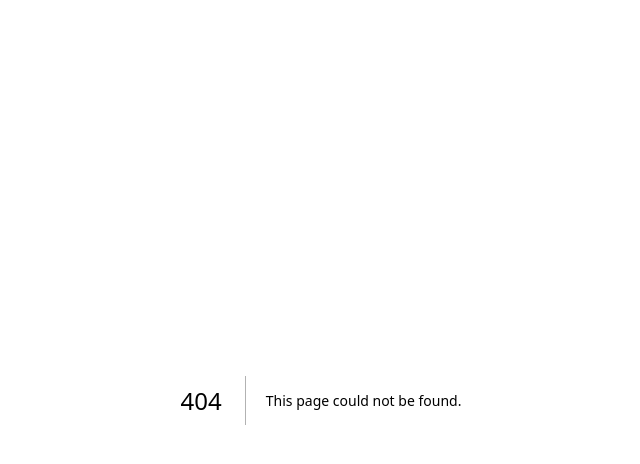
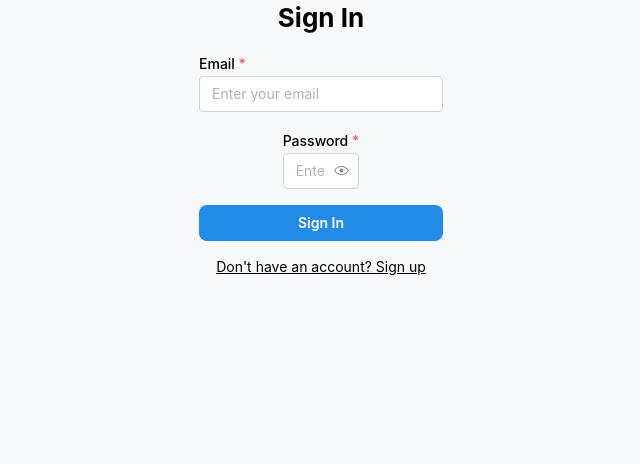
Before and after one commit to princengoc/unspoken, a Next.js app: page /auth in a window 1280 px wide. Before the commit this address had no page. Shown: the top 464 px of the page, without its empty margins (319-959 px from the left). Built offline with nearby package versions, Linux system fonts and the light colour scheme; no server answers.

Commit message:
fixed jsx, simplified login to make sure supabase works

```diff
--- /dev/null
+++ b/src/app/auth/page.tsx
@@ -0,0 +1,77 @@
+"use client";
+
+import { useEffect, useState } from "react";
+import { useAuth } from "@/context/AuthProvider";
+import { useRouter } from "next/navigation";
+import { Container, TextInput, Button, Title, Stack, Center, Text, PasswordInput, Loader } from "@mantine/core";
+import { notifications } from "@mantine/notifications";
+
+export default function AuthPage() {
+  const { user, loading, loginWithEmail, signUpWithEmail } = useAuth();
+  const router = useRouter();
+  const [email, setEmail] = useState("");
+  const [password, setPassword] = useState("");
+  const [isSignUp, setIsSignUp] = useState(false);
+
+  useEffect(() => {
+    if (!loading && user) {
+      router.push("/");
+    }
+  }, [user, loading, router]);
+
+  if (loading) {
+    return (
+      <Center style={{ height: "100vh" }}>
+        <Loader size="xl" />
+      </Center>
+    );
+  }
+
+  const handleLoginOrSignup = async () => {
+    try {
+      if (isSignUp) {
+        await signUpWithEmail(email, password);
+        notifications.show({ title: "Success", message: "Sign-up successful! Please log in.", color: "green" });
+      } else {
+        await loginWithEmail(email, password);
+        notifications.show({ title: "Logged in", message: "Welcome back!", color: "blue" });
+      }
+    } catch (error: any) {
+      notifications.show({ title: "Error", message: error.message, color: "red" });
+    }
+  };
+
+  return (
+    <Container size="xs">
+      <Center>
+        <Stack align="center" spacing="md">
+          <Title order={2}>{isSignUp ? "Sign Up" : "Sign In"}</Title>
+
+          <TextInput
+            label="Email"
+            placeholder="Enter your email"
+            value={email}
+            onChange={(e) => setEmail(e.target.value)}
+            required
+          />
+
+          <PasswordInput
+            label="Password"
+            placeholder="Enter your password"
+            value={password}
+            onChange={(e) => setPassword(e.target.value)}
+            required
+          />
+
+          <Button fullWidth color="blue" onClick={handleLoginOrSignup}>
+            {isSignUp ? "Sign Up" : "Sign In"}
+          </Button>
+
+          <Text size="sm" onClick={() => setIsSignUp(!isSignUp)} style={{ cursor: "pointer", textDecoration: "underline" }}>
+            {isSignUp ? "Already have an account? Sign in" : "Don't have an account? Sign up"}
+          </Text>
+        </Stack>
+      </Center>
+    </Container>
+  );
+}
--- a/src/app/layout.tsx
+++ b/src/app/layout.tsx
@@ -1,8 +1,10 @@
 'use client';
 
 import './globals.css';
+import React from 'react';
 import { MantineProvider } from '@mantine/core';
 import { Notifications } from '@mantine/notifications';
+import { AuthProvider } from '../context/AuthProvider';
 
 const theme = {
   primaryColor: 'blue',
@@ -35,8 +37,10 @@ export default function RootLayout({
       </head>
       <body>
         <MantineProvider theme={theme} defaultColorScheme="light">
-          <Notifications />
-          {children}
+          <AuthProvider>
+            <Notifications />
+            {children}
+          </AuthProvider>
         </MantineProvider>
       </body>
     </html>
--- a/src/components/game/GameLayout.tsx
+++ b/src/components/game/GameLayout.tsx
@@ -1,7 +1,9 @@
 'use client';
 
 import { Container, Title, SegmentedControl, Group, Switch, Stack, Paper } from '@mantine/core';
-import { Setup, Speaking, Listening } from './GamePhases';
+import { Setup } from './GamePhases/Setup';
+import { Speaking } from './GamePhases/Speaking';
+import { Listening } from './GamePhases/Listening';
 import { useGameStore } from '@/lib/hooks/useGameStore';
 
 export function GameLayout() {
--- a/src/components/game/GamePhases/index.tsx
+++ /dev/null
@@ -1,3 +0,0 @@
-export * from "./Listening";
-export * from "./Setup";
-export * from "./Speaking";
--- /dev/null
+++ b/src/context/AuthProvider.tsx
@@ -0,0 +1,66 @@
+"use client";
+
+import { createContext, useContext, useEffect, useState, ReactNode } from "react";
+import { supabase } from "@/lib/supabase/client";
+
+interface AuthContextType {
+  user: any;
+  loading: boolean;
+  loginWithEmail: (email: string, password: string) => Promise<void>;
+  signUpWithEmail: (email: string, password: string) => Promise<void>;
+  logout: () => Promise<void>;
+}
+
+const AuthContext = createContext<AuthContextType | null>(null);
+
+export function AuthProvider({ children }: { children: ReactNode }) {
+  const [user, setUser] = useState<any>(null);
+  const [loading, setLoading] = useState(true); // Add loading state
+
+  useEffect(() => {
+    const getSession = async () => {
+      const { data } = await supabase.auth.getSession();
+      setUser(data?.session?.user || null);
+      setLoading(false); // Only set `loading` to false after checking session
+    };
+
+    getSession();
+
+    const { data: listener } = supabase.auth.onAuthStateChange((_event, session) => {
+      setUser(session?.user || null);
+    });
+
+    return () => {
+      listener.subscription.unsubscribe();
+    };
+  }, []);
+
+  const loginWithEmail = async (email: string, password: string) => {
+    const { error } = await supabase.auth.signInWithPassword({ email, password });
+    if (error) throw error;
+  };
+
+  const signUpWithEmail = async (email: string, password: string) => {
+    const { error } = await supabase.auth.signUp({ email, password });
+    if (error) throw error;
+  };
+
+  const logout = async () => {
+    await supabase.auth.signOut();
+    setUser(null);
+  };
+
+  return (
+    <AuthContext.Provider value={{ user, loading, loginWithEmail, signUpWithEmail, logout }}>
+      {children}
+    </AuthContext.Provider>
+  );
+}
+
+export const useAuth = () => {
+  const context = useContext(AuthContext);
+  if (!context) {
+    throw new Error("useAuth must be used within an AuthProvider");
+  }
+  return context;
+};
```
Also changed, not shown: src/app/page.tsx (+42 -3 lines), src/components/game/Card.tsx (+4 -3 lines), tsconfig.json (+29 -5 lines).
